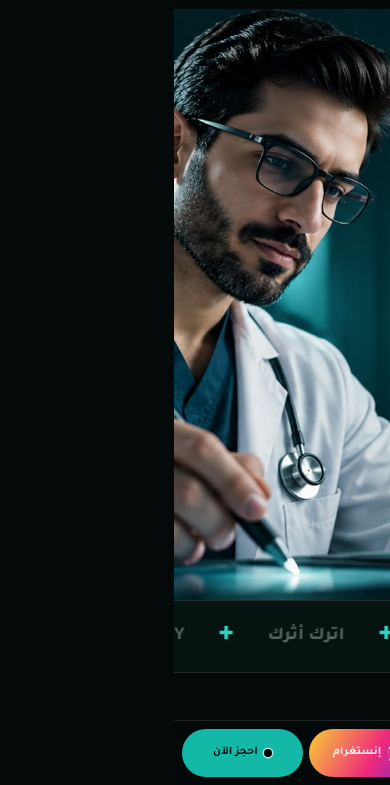
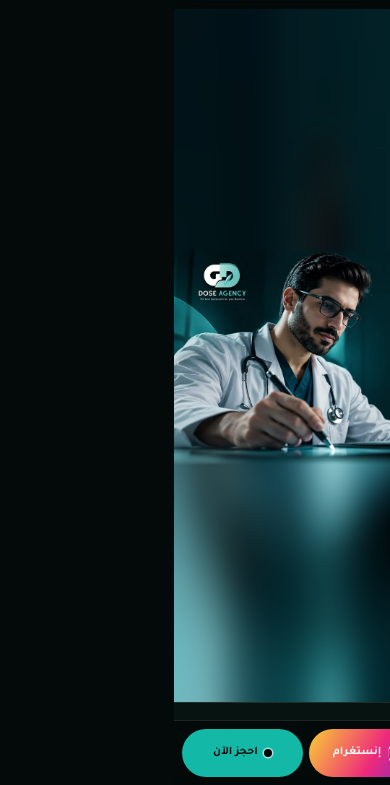
Before and after one commit to abdm41065-rgb/dose-agency-site, a website: page doseagency.html in a window 390 px wide. Shown: the part 59-844 px from the top of the page. Drawn offline with Linux system fonts and the light colour scheme.

Commit message:
Add dedicated mobile hero artwork

```diff
--- a/doseagency.html
+++ b/doseagency.html
@@ -88,6 +88,7 @@ a{color:inherit;text-decoration:none}
 @media(max-width:700px){.trust-strip{font-size:12px;padding:9px 14px}.section-note{font-size:14px}.nav{gap:12px}.nav-links{display:none}.burger{display:flex;margin-inline-start:auto}}
 .dose-cinema{position:relative;width:100%;height:auto;aspect-ratio:16/9;overflow:hidden;background:#071b1a;isolation:isolate}
 .dose-cinema__scene,.dose-cinema__scene img{position:absolute;inset:0;width:100%;height:100%;object-fit:cover;pointer-events:none}
+.dose-cinema__scene picture{display:block;width:100%;height:100%}
 .dose-cinema__scene{z-index:-3;transform:none;transition:none}
 .dose-cinema__scene img{object-position:center;opacity:1}
 .dose-cinema__scene::after{display:none}
@@ -864,10 +865,10 @@ a:focus-visible,button:focus-visible,input:focus-visible,textarea:focus-visible,
   .menu-inner{padding:92px 20px 104px;gap:4px}
   .menu-inner a{font-size:clamp(28px,10vw,44px);padding:10px 0}
 
-  /* the supplied campaign artwork is the hero: fill the phone like the old hero */
-  .dose-cinema{margin-top:68px;width:100%;height:clamp(430px,72svh,680px);min-height:430px;aspect-ratio:auto;background:#073a38}
+  /* dedicated 9:16 artwork on phones: full image, no crop */
+  .dose-cinema{margin-top:68px;width:100%;height:auto;min-height:0;aspect-ratio:9/16;background:#073a38}
   .dose-cinema__scene,.dose-cinema__scene img{position:absolute;inset:0;width:100%;height:100%}
-  .dose-cinema__scene img{object-fit:cover;object-position:center center;transform:scale(1.035)}
+  .dose-cinema__scene img{object-fit:contain;object-position:center;transform:none}
   .dose-cinema__copy,.dose-cinema__hint,.dose-cinema__bridge{display:none!important}
 
   /* shared section rhythm and readable display type */
@@ -950,8 +951,8 @@ a:focus-visible,button:focus-visible,input:focus-visible,textarea:focus-visible,
 
 @media (max-width:430px){
   .nav-logo{max-width:132px}
-  .dose-cinema{height:clamp(440px,70svh,610px)}
-  .dose-cinema__scene img{object-position:46% center;transform:scale(1.06)}
+  .dose-cinema{height:auto;min-height:0;aspect-ratio:9/16}
+  .dose-cinema__scene img{object-fit:contain;object-position:center;transform:none}
   .video-suite-list-inner.video-grid{grid-template-columns:1fr}
   .video-card{max-width:340px;margin-inline:auto}
   .dock-btn b{font-size:11.5px;white-space:nowrap}
@@ -1025,7 +1026,12 @@ a:focus-visible,button:focus-visible,input:focus-visible,textarea:focus-visible,
 
 <!-- ============ CINEMATIC HERO ============ -->
 <section class="dose-cinema" id="cinemaHero" aria-label="دوز إيجنسي — افتتاحية سينمائية">
-  <div class="dose-cinema__scene"><img src="images/dose-hero-doctor.png" alt="دوز إيجنسي — شريكك في التسويق الطبي"></div>
+  <div class="dose-cinema__scene">
+    <picture>
+      <source media="(max-width: 700px)" srcset="images/dose-hero-doctor-mobile.png">
+      <img src="images/dose-hero-doctor.png" alt="دوز إيجنسي — شريكك في التسويق الطبي">
+    </picture>
+  </div>
   <div class="dose-cinema__copy">
     <span class="dose-cinema__eyebrow">التسويق الطبي لكل العراق — بغداد</span>
     <h1 class="dose-cinema__title">DOSE<span>AGENCY</span></h1>
```
Also changed, not shown: images/dose-hero-doctor-mobile.png (added).
